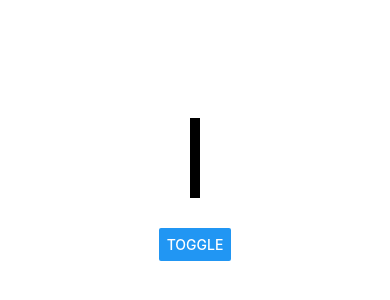
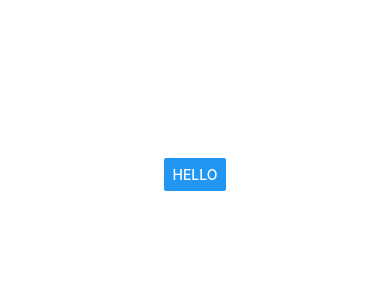
Before and after one commit to BEGDAR8ZOUHAIR/MyShob, a React Native app: screen / in a window 390 px wide. Shown: the part 248-548 px from the top of the page. Built offline with nearby package versions, Linux system fonts and the light colour scheme.

Commit message:
setup myshop app

```diff
--- a/App.js
+++ b/App.js
@@ -1,46 +1,19 @@
-import Animated, {
-  useSharedValue,
-  withTiming,
-  useAnimatedStyle,
-  Easing,
-} from "react-native-reanimated";
-import { View, Button } from "react-native";
 
-export default function AnimatedStyleUpdateExample(props) {
-  const randomWidth = useSharedValue(10);
+import { View, Button , StyleSheet } from "react-native";
 
-  const config = {
-    duration: 500,
-    easing: Easing.bezier(0.5, 0.01, 0, 1),
-  };
-
-  const style = useAnimatedStyle(() => {
-    return {
-      width: withTiming(randomWidth.value, config),
-    };
-  });
-
+export default function App() {
   return (
-    <View
-      style={{
-        flex: 1,
-        alignItems: "center",
-        justifyContent: "center",
-        flexDirection: "column",
-      }}
-    >
-      <Animated.View
-        style={[
-          { width: 100, height: 80, backgroundColor: "black", margin: 30 },
-          style,
-        ]}
-      />
-      <Button
-        title="toggle"
-        onPress={() => {
-          randomWidth.value = Math.random() * 350;
-        }}
-      />
+    <View style={styles.container}>
+      <Button title="Hello" />
     </View>
   );
 }
+
+const styles = StyleSheet.create({
+  container: {
+    flex: 1,
+    backgroundColor: '#fff',
+    alignItems: 'center',
+    justifyContent: 'center',
+  },
+})
--- a/package.json
+++ b/package.json
@@ -1,12 +1,15 @@
 {
   "dependencies": {
+    "@react-navigation/native": "^6.1.9",
     "expo": "^49.0.3",
     "expo-status-bar": "~1.6.0",
     "react": "18.2.0",
     "react-dom": "18.2.0",
     "react-native": "0.72.3",
     "react-native-reanimated": "~3.3.0",
-    "react-native-web": "~0.19.6"
+    "react-native-web": "~0.19.6",
+    "react-native-screens": "~3.22.0",
+    "react-native-safe-area-context": "4.6.3"
   },
   "devDependencies": {
     "@babel/core": "^7.19.3"
```
Also changed, not shown: 1 other file (tests, documents, lock files or other folders).
